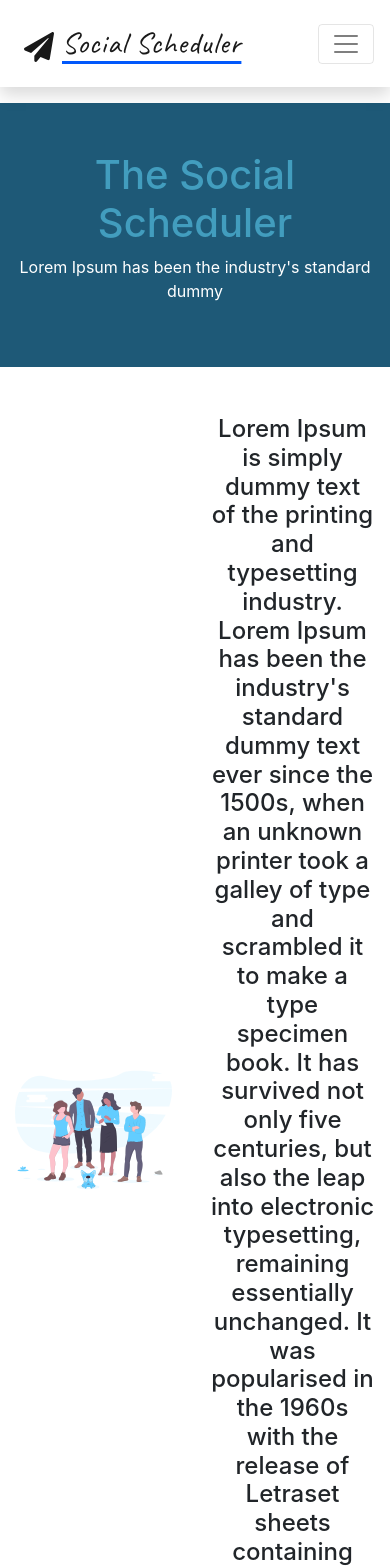
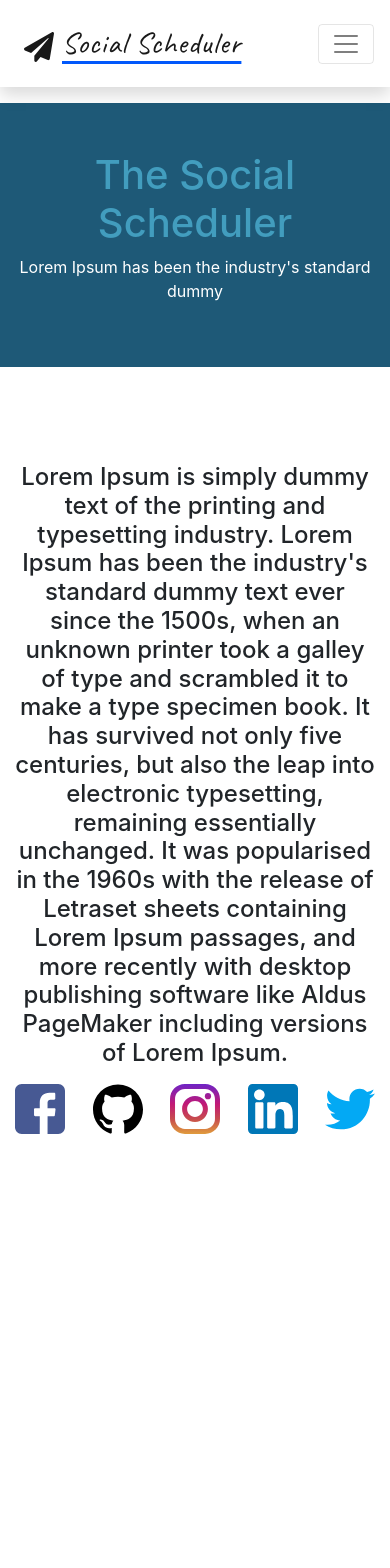
Before and after one commit to anushbhatia/Social-Scheduler, a React (Create React App) app: page /about in a window 390 px wide. Shown: the top 1568 px of the page. After the commit the page ends 1142 px from the top, so only its background shows below. Built offline with nearby package versions, Linux system fonts and the light colour scheme.

Commit message:
issues resolved

```diff
--- a/src/components/About.jsx
+++ b/src/components/About.jsx
@@ -1,5 +1,5 @@
 import React from "react";
-import "./assets/css/components/about.us.css";
+import "./assets/css/components/about_us.css";
 import Team from "./assets/images/undraw_team_spirit_hrr4.svg";
 //Icons
 import Facebook from "./assets/images/facebook.svg";
@@ -11,6 +11,7 @@
 const AboutUs = () => {
     return (
         <div>
+            {/*-------Name and tagline of the website------------------ */}
             <div className="container-fluid heading-background">
                 <div className="row">
                     <div className="text-center col-12 col-md-12 col-sm-12 my-5">
@@ -19,12 +20,26 @@
                     </div>
                 </div>
             </div>
+            {/*-------About the website------------------ */}
             <div className="container about-backgroud">
                 <div className="row">
                     <div className="col-6 col-md-6 col-sm-6 my-5">
                         <img src={Team} alt="team" className="team-image"/>
                     </div>
-                    <div className="text-center col-6 col-md-6 col-sm-6 my-5">
+                    {/*-------For desktop/laptop------------------ */}
+                    <div className="text-center col-6 col-md-6 col-sm-6 my-5 laptop-view">
+                        <h4>
+                            Lorem Ipsum is simply dummy text of the printing and typesetting industry. Lorem Ipsum has
+                            been the industry's standard dummy text ever since the 1500s, when an unknown printer took a
+                            galley of type and scrambled it to make a type specimen book. It has survived not only five
+                            centuries, but also the leap into electronic typesetting, remaining essentially unchanged.
+                            It was popularised in the 1960s with the release of Letraset sheets containing Lorem Ipsum
+                            passages, and more recently with desktop publishing software like Aldus PageMaker including
+                            versions of Lorem Ipsum.
+                        </h4>
+                    </div>
+                    {/*-------For mobile------------------ */}
+                    <div className="text-center col-12 col-md-12 col-sm-12 mobile-view">
                         <h4>
                             Lorem Ipsum is simply dummy text of the printing and typesetting industry. Lorem Ipsum has
                             been the industry's standard dummy text ever since the 1500s, when an unknown printer took a
@@ -37,6 +52,7 @@
                     </div>
                 </div>
             </div>
+            {/*-------All Social Icons------------------ */}
             <div className="container social">
                 <div className="social-handles">
                     <img src={Facebook} alt="Facebook" className="social-icons my-2"/>
--- a/src/components/assets/css/components/about.us.css
+++ b/src/components/assets/css/components/about_us.css
@@ -19,6 +19,10 @@
     height: 95%;
 }
 
+.mobile-view {
+    display: none;
+}
+
 .social {
     display: flex;
     justify-content: space-between;
@@ -33,3 +37,19 @@
     transform: scale(1.5);
     transition: 0.2s ease-in-out;
 }
+
+/*mobile devices*/
+
+@media(max-width: 767px) {
+    .team-image {
+        display: none;
+    }
+
+    .mobile-view {
+        display: block;
+    }
+
+    .laptop-view {
+        display: none;
+    }
+}
```
Also changed, not shown: 1 other file (tests, documents, lock files or other folders).
